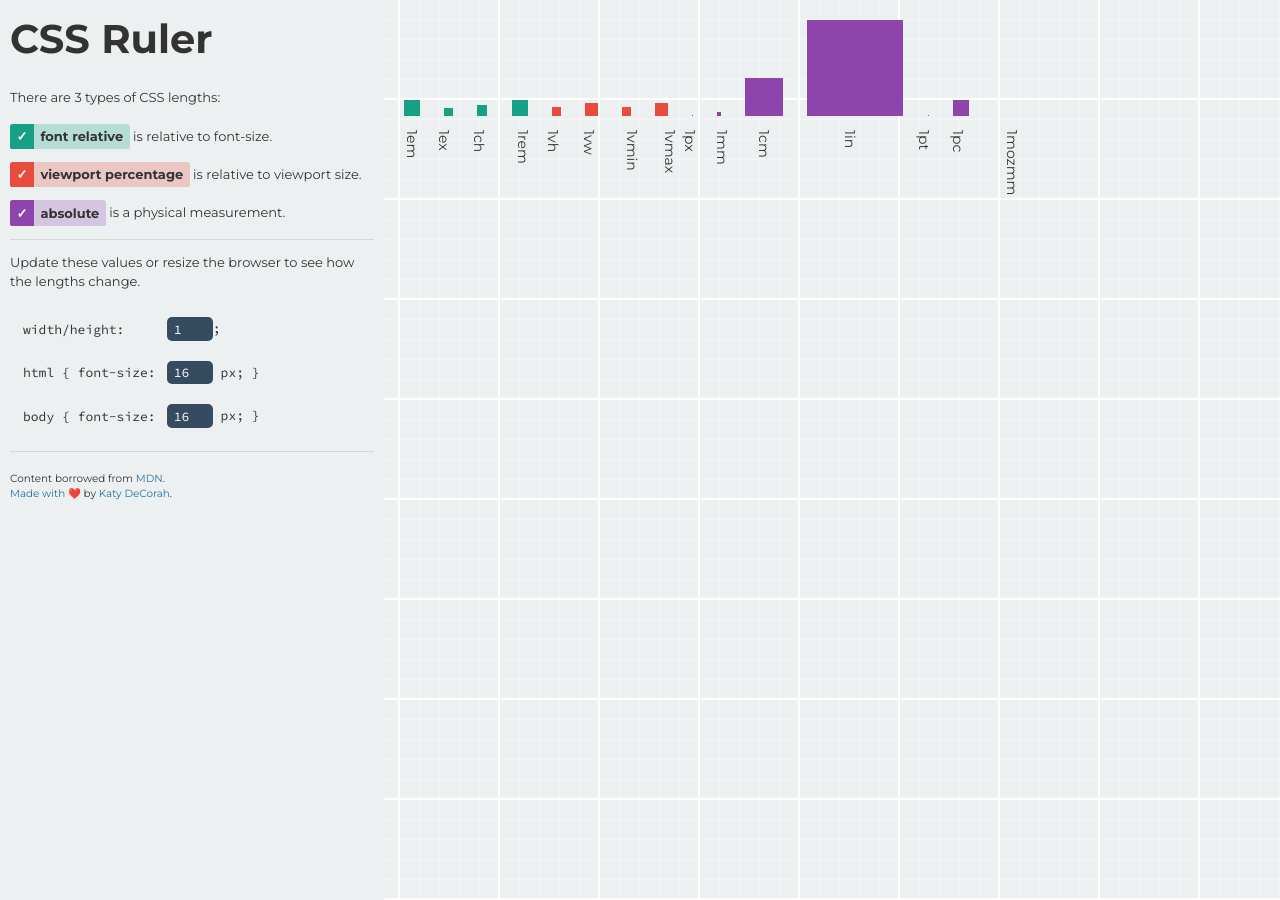
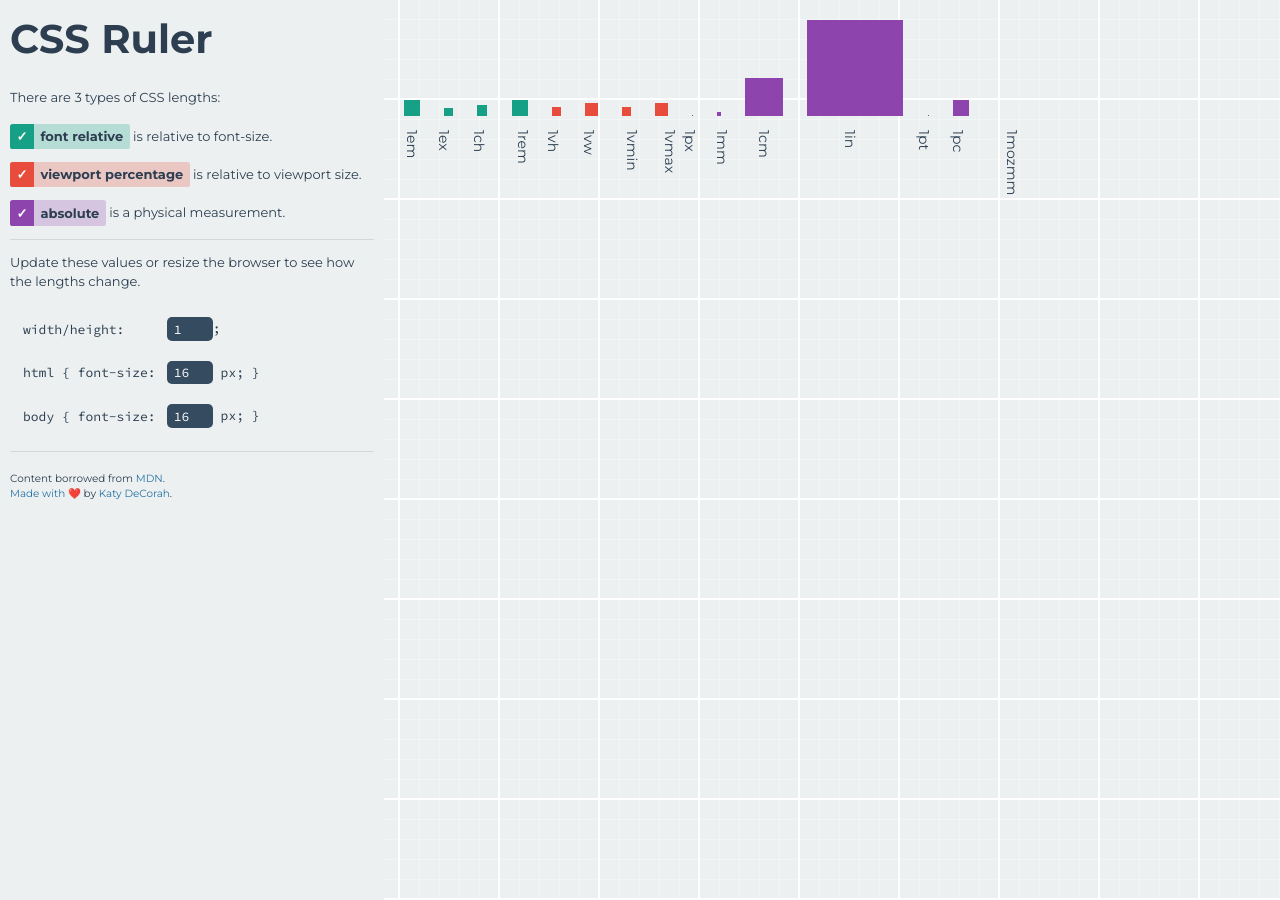
Before and after one commit to katydecorah/css-ruler, a Jekyll site: the page built from index.html, in a window 1280 px wide. Built offline with Jekyll 4.4.1, drawn with Linux system fonts in a browser that asks for light colours; nearby versions of some CDN libraries; emoji names are drawn with the system emoji font.

Commit message:
recolors font

```diff
--- a/_sass/_vars.scss
+++ b/_sass/_vars.scss
@@ -8,7 +8,7 @@ $link-color: darken(#2980b9,5%);
 
 
 $font-size: 13px;
-$font-color: #333;
+$font-color: #2c3e50;
 
 $break: 675px;
 
```
